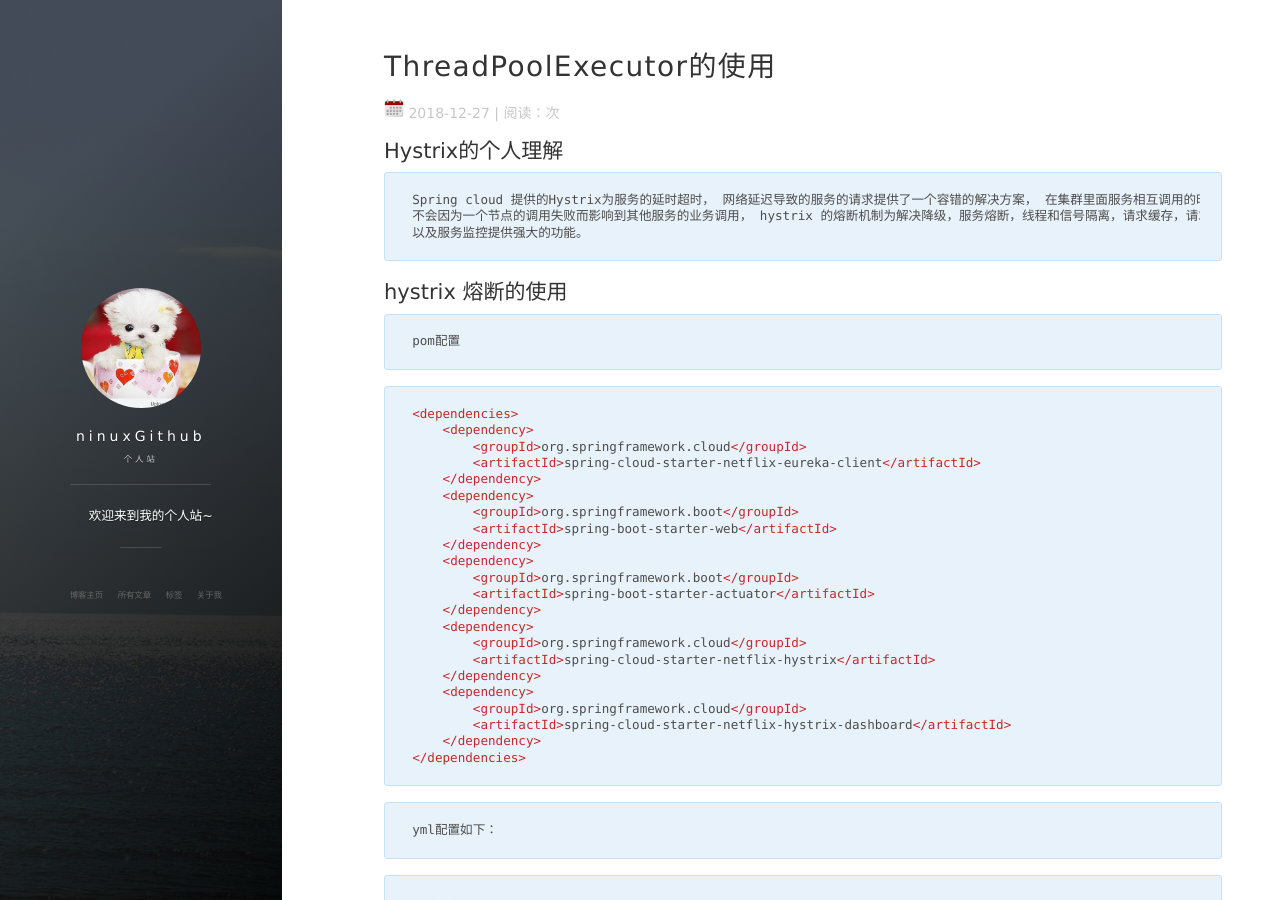
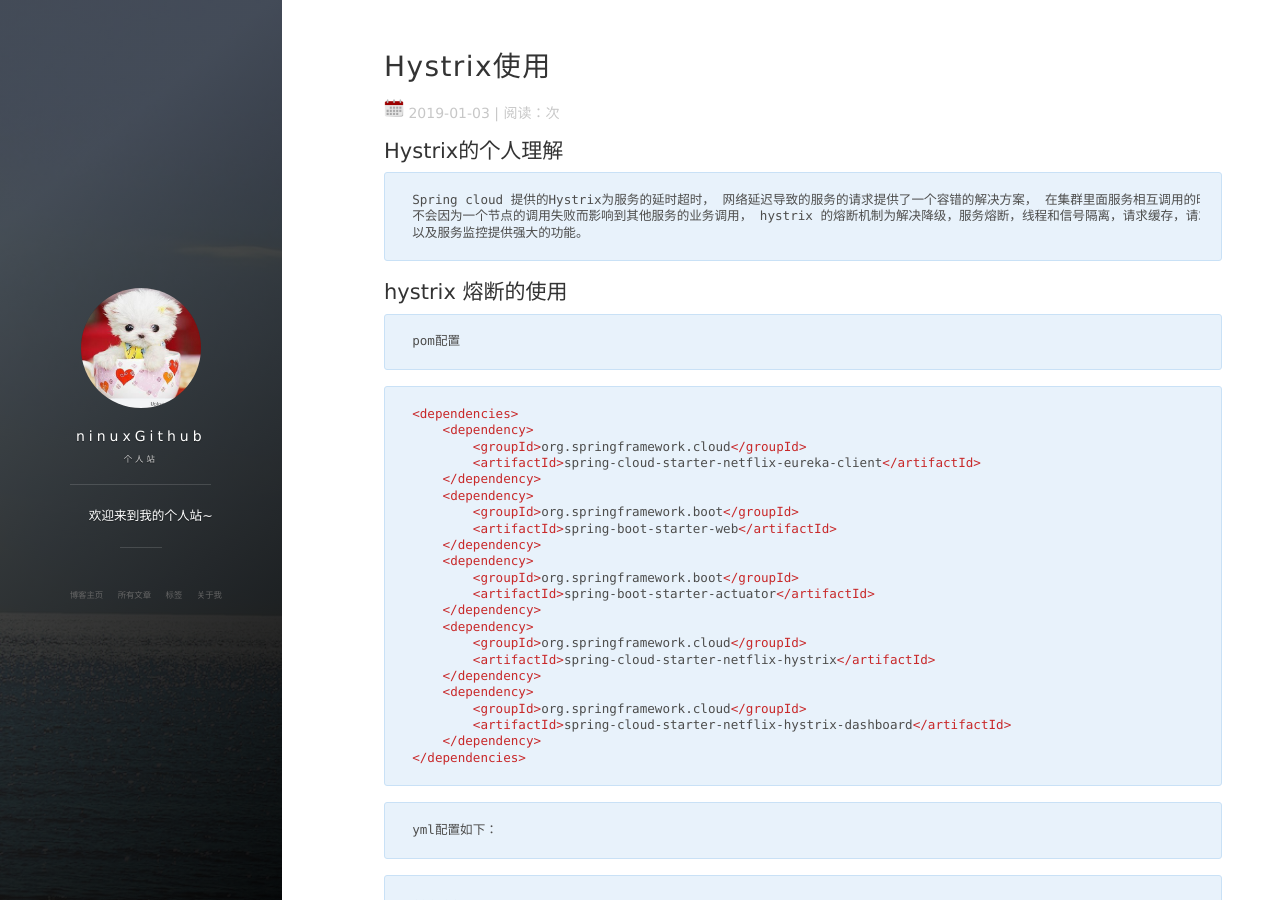
Before and after one commit to ninuxGithub/ninuxGithub.github.io, a Jekyll site: the page built from _posts/2019-01-03-scpost5.md, in a window 1280 px wide and 900 px high. Built offline with Jekyll 4.4.1, drawn with Linux system fonts in a browser that asks for light colours; nearby versions of some CDN libraries; comment, search, counter and statistics services are not loaded.

Commit message:
add post

```diff
--- a/_posts/2019-01-03-scpost5.md
+++ b/_posts/2019-01-03-scpost5.md
@@ -1,9 +1,9 @@
 ---
-title: ThreadPoolExecutor的使用
+title: Hystrix使用
 author: ninuxGithub
 layout: post
-date: 2018-12-27 17:30:51
-description: "ThreadPoolExecutor的使用"
+date: 2019-1-3 10:39:37
+description: "Hystrix使用 "
 tag: java
 ---
 
```
